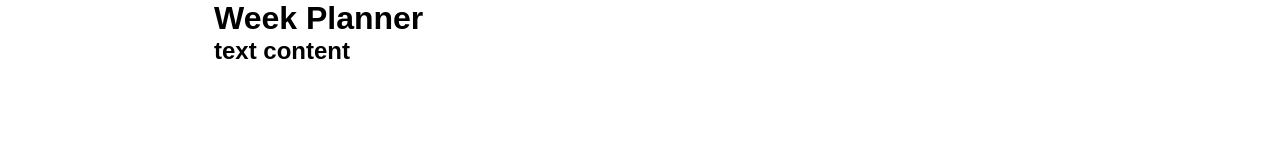
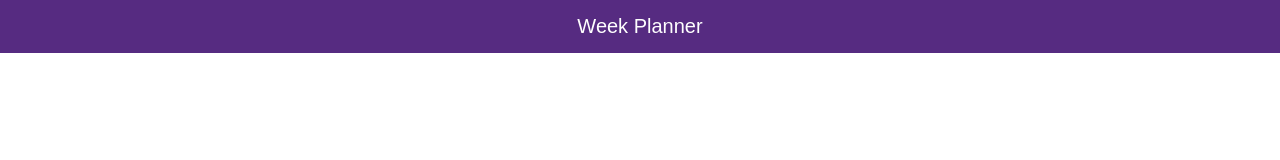
Before and after one commit to OSAdams/week-planner, a website: page pages/index.html in a window 1280 px wide. Drawn offline with Linux system fonts and the light colour scheme; a web font is replaced by a local one.

Commit message:
add header styling

```diff
--- a/css/styles.css
+++ b/css/styles.css
@@ -0,0 +1,15 @@
+header {
+  background-color: #562b81;
+}
+
+header > .container {
+  padding: 15px 0;
+}
+
+header h1 {
+  color: #fefefe;
+  font-family: "Poza Libre", sans-serif;
+  font-size: 20px;
+  font-weight: 400;
+  text-align: center;
+}
--- a/pages/index.html
+++ b/pages/index.html
@@ -26,12 +26,15 @@
 <body>
   <header>
     <div class="container">
-      <h1>Week Planner</h1>
+      <div class="row">
+        <div class="column-full">
+          <h1>Week Planner</h1>
+        </div>
+      </div>
     </div>
   </header>
   <main>
     <div class="container">
-      <h2>text content</h2>
     </div>
   </main>
   <script src="../js/main.js"></script>
```
